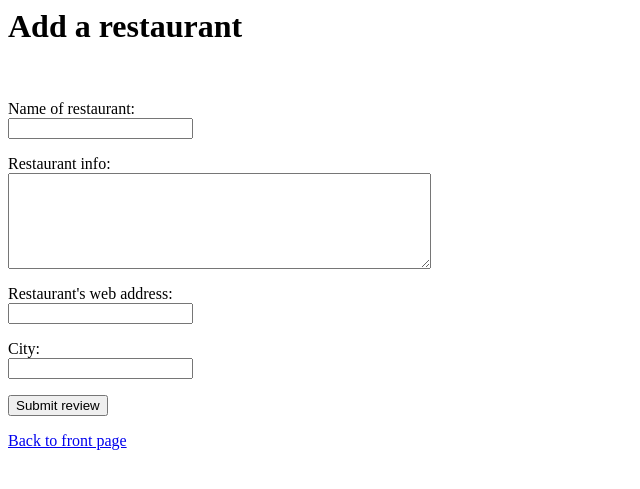
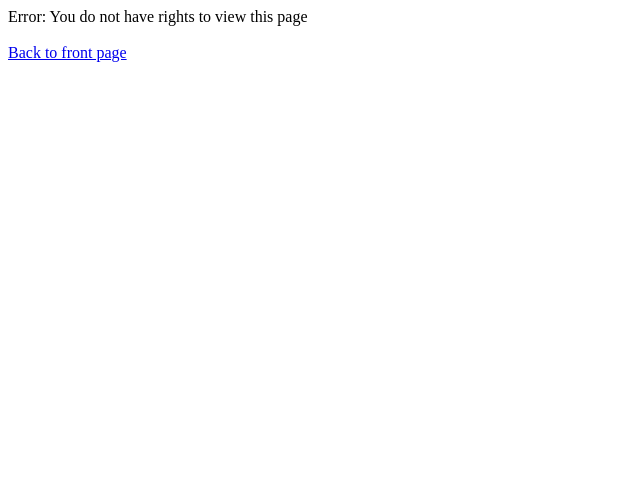
Before and after one commit to leinson/where-we-dine, a Flask app: page /new-restaurant in a window 1280 px wide. Shown: the top 489 px of the page, without its empty margins (0-640 px from the left). Run offline with Flask 3, Linux system fonts and the light colour scheme.

Commit message:
page access limitations added

```diff
--- a/reviews.py
+++ b/reviews.py
@@ -34,7 +34,9 @@ def submit_review(review, score, visited, restaurant_id, username):
     else:
         return validated
 
-def add_restaurant(name, info, web_link, city):
+def add_restaurant(name, info, web_link, city, is_admin):
+    if is_admin is False:
+        return "You do not have rights to view this page"
     validate = validate_restaurant(name, info, city)
     if len(web_link) < 6:
         web_link = ""
--- a/routes.py
+++ b/routes.py
@@ -69,15 +69,19 @@ def new_review(id):
 @app.route("/new-restaurant", methods = ["GET", "POST"])
 def new_restaurant():
     if request.method == "GET":
+        is_admin = users.is_admin()
         print("new restaurant GET method")
-        return render_template("new-restaurant.html")
+        if is_admin:
+            return render_template("new-restaurant.html", is_admin=is_admin)
+        else:
+            return render_template("error.html", message="You do not have rights to view this page")
     if request.method == "POST":
         name = request.form.get("name", "")
         info = request.form.get("info", "")
         web_link = request.form.get("web_link", "").strip()
         city = request.form.get("city", "")
         print("new restaurant POST values:", name, info, web_link, city)
-        submit = reviews.add_restaurant(name, info, web_link, city)
+        submit = reviews.add_restaurant(name, info, web_link, city, is_admin)
         if submit == True:
             return redirect("/")
         else:
--- a/templates/new-restaurant.html
+++ b/templates/new-restaurant.html
@@ -1,17 +1,21 @@
 <h1>Add a restaurant</h1><br>
+{% if is_admin == True %}
     <form action="/new-restaurant" method="POST">
         <p>Name of restaurant: <br>
-        <input type="text" name="name" min="1" max="30" required>
+            <input type="text" name="name" minlength="1" maxlength="30" required>
         </p>
         <p> Restaurant info: <br>
             <textarea name="info" rows="6" cols="50" maxlength="2000" required></textarea>
         </p>
         <p>Restaurant's web address: <br>
-        <input type="text" name="web_link">
+            <input type="text" name="web_link" minlength="6">
         </p>
         <p>City: <br>
-        <input type="text" name="city">
+            <input type="text" name="city" required>
         </p>
         <input type="submit" value="Submit review">
     </form>
+{% else %}
+    <p>You do not have rights to view this page</p>
+{% endif %}
 <a href="/">Back to front page</a>
--- a/templates/new-review.html
+++ b/templates/new-review.html
@@ -1,4 +1,4 @@
-
+{% if session.username %}
 <form action="/new-review/{{ restaurant.id }}" method="POST">
     <p>Write your review: <br>
     <textarea name="review" rows="6" cols="50" maxlength="2000" required></textarea></p>
@@ -12,4 +12,7 @@
 
     <input type="submit" value="Submit review">
 </form>
+{% else %}
+    <p><a href="/login">Log in</a> to submit a review. </p>
+{% endif %}
 <a href="/">Back to front page</a>
```
Lines whose indentation alone changed are shown as unchanged.
